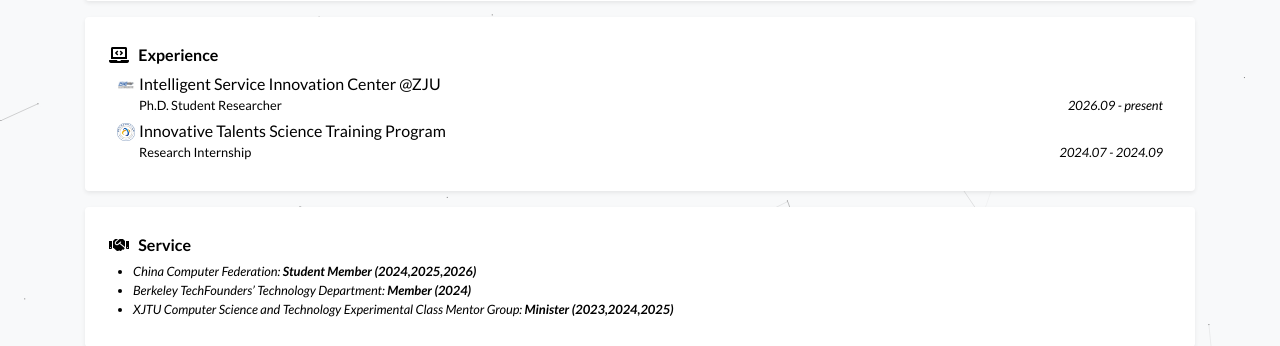
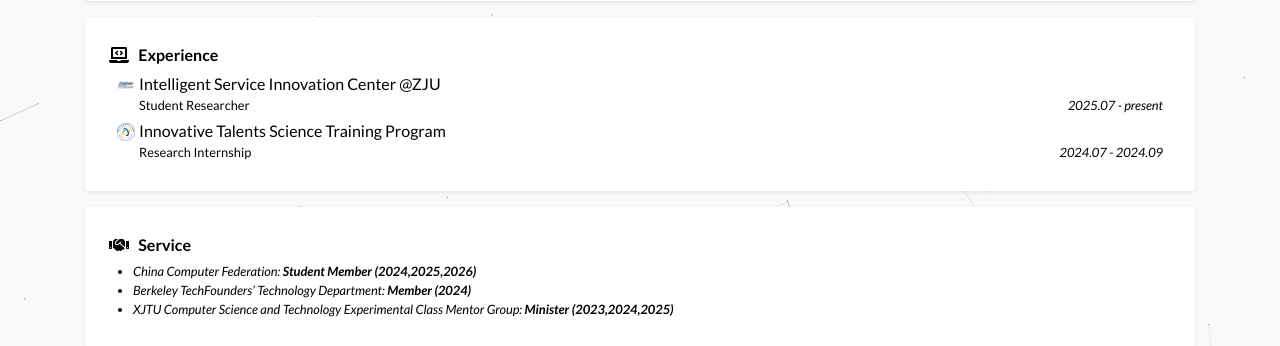
Before and after one commit to Shengxiang-Lin/Shengxiang-Lin.github.io, a Jekyll site: the page built from index.html, in a window 1280 px wide and 900 px high, scrolled down 668 px. Shown: the part 163-509 px from the top of the window. Built offline with Jekyll 4.4.1, drawn with Linux system fonts in a browser that asks for light colours; a style sheet for code colours, icons or effects is not loaded.

Commit message:
Update profile.yml

```diff
--- a/_data/profile.yml
+++ b/_data/profile.yml
@@ -58,8 +58,8 @@ education:
 experience:
   - name: Intelligent Service Innovation Center @ZJU
     logo: assets/images/badges/ISICenter.webp
-    position: Ph.D. Student Researcher
-    date: 2026.09 - present
+    position: Student Researcher
+    date: 2025.07 - present
   - name: Innovative Talents Science Training Program
     logo: assets/images/badges/itstp_logo.webp
     url: "https://baike.baidu.com/item/%E5%9B%BD%E9%99%85%E5%8C%96%E6%8B%94%E5%B0%96%E5%88%9B%E6%96%B0%E4%BA%BA%E6%89%8D%E5%9F%B9%E5%85%BB%E8%AE%A1%E5%88%92/63608251"
```
